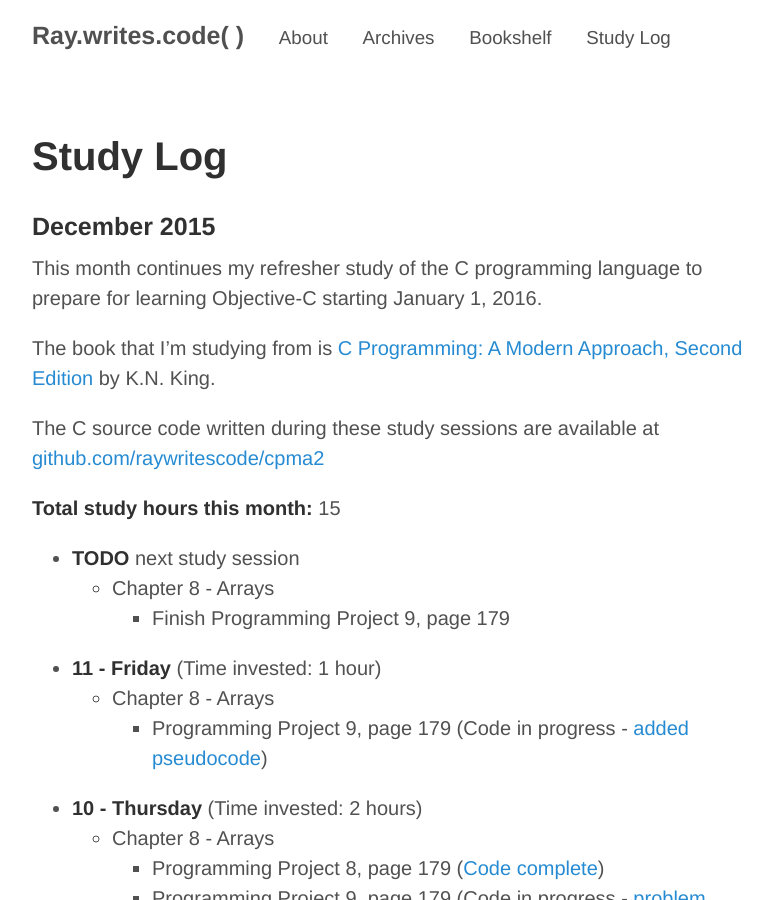
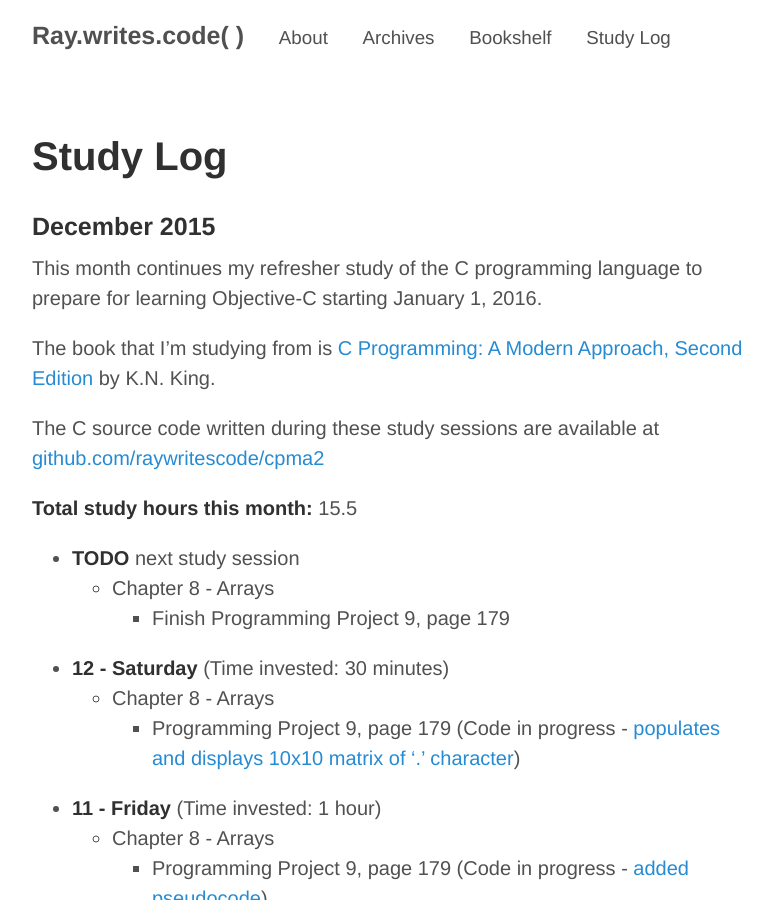
Before and after one commit to raywritescode/raywritescode.github.io, a Jekyll site: the page built from studylog.md, in a window 1280 px wide and 900 px high. Shown: the whole window, without its empty margins (248-1020 px from the left). Built offline with Jekyll 4.4.1, drawn with Linux system fonts in a browser that asks for light colours; Markdown is read by kramdown in place of the engine named in the settings.

Commit message:
Updated studylog.md - Study session (30 minutes) Saturday 2015-12-12

```diff
--- a/studylog.md
+++ b/studylog.md
@@ -11,11 +11,15 @@ The book that I'm studying from is [C Programming: A Modern Approach, Second Edi
 
 The C source code written during these study sessions are available at [github.com/raywritescode/cpma2](https://github.com/raywritescode/cpma2)
 
-**Total study hours this month:** 15
+**Total study hours this month:** 15.5
 
 * **TODO** next study session
    - Chapter 8 - Arrays
       * Finish Programming Project 9, page 179
+
+* **12 - Saturday** (Time invested: 30 minutes)
+   - Chapter 8 - Arrays
+      * Programming Project 9, page 179 (Code in progress - [populates and displays 10x10 matrix of '.' character](https://github.com/raywritescode/cpma2/commit/a733f298569faae97769abf016ca16a01284df20))
 
 * **11 - Friday** (Time invested: 1 hour)
    - Chapter 8 - Arrays
```
